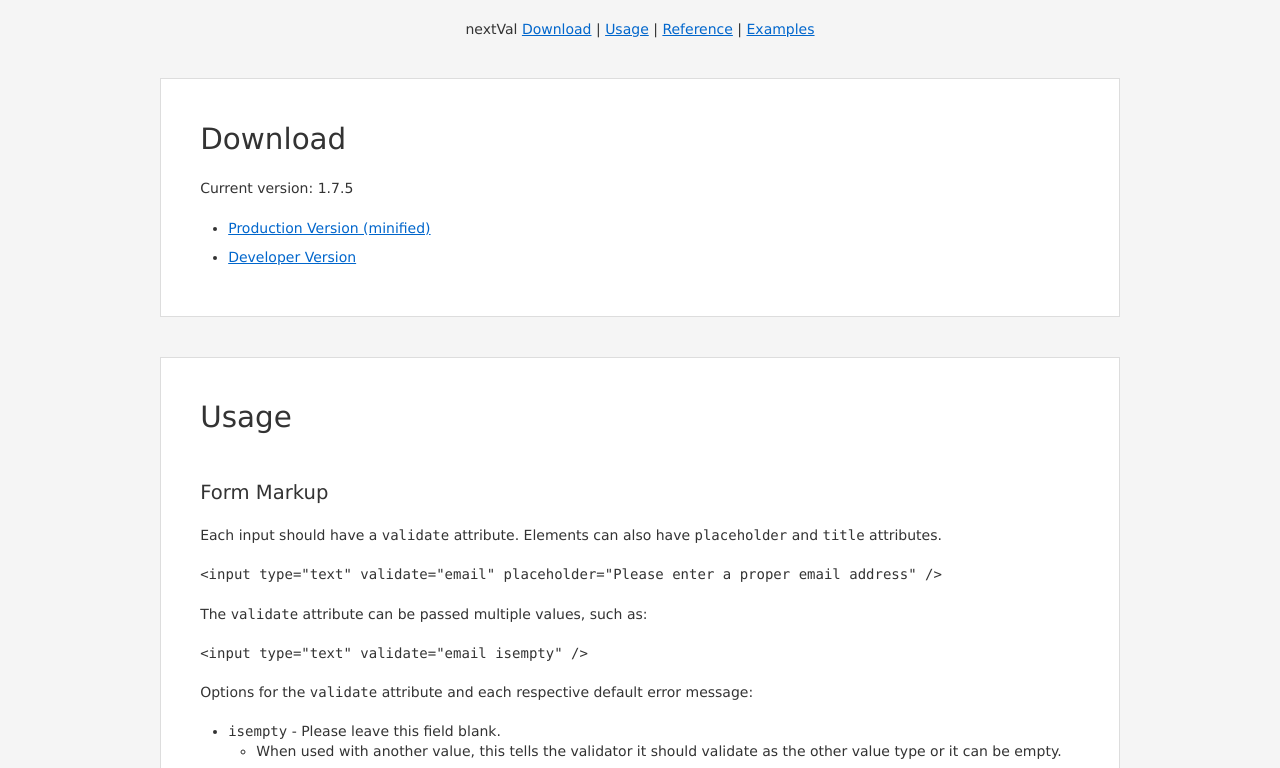
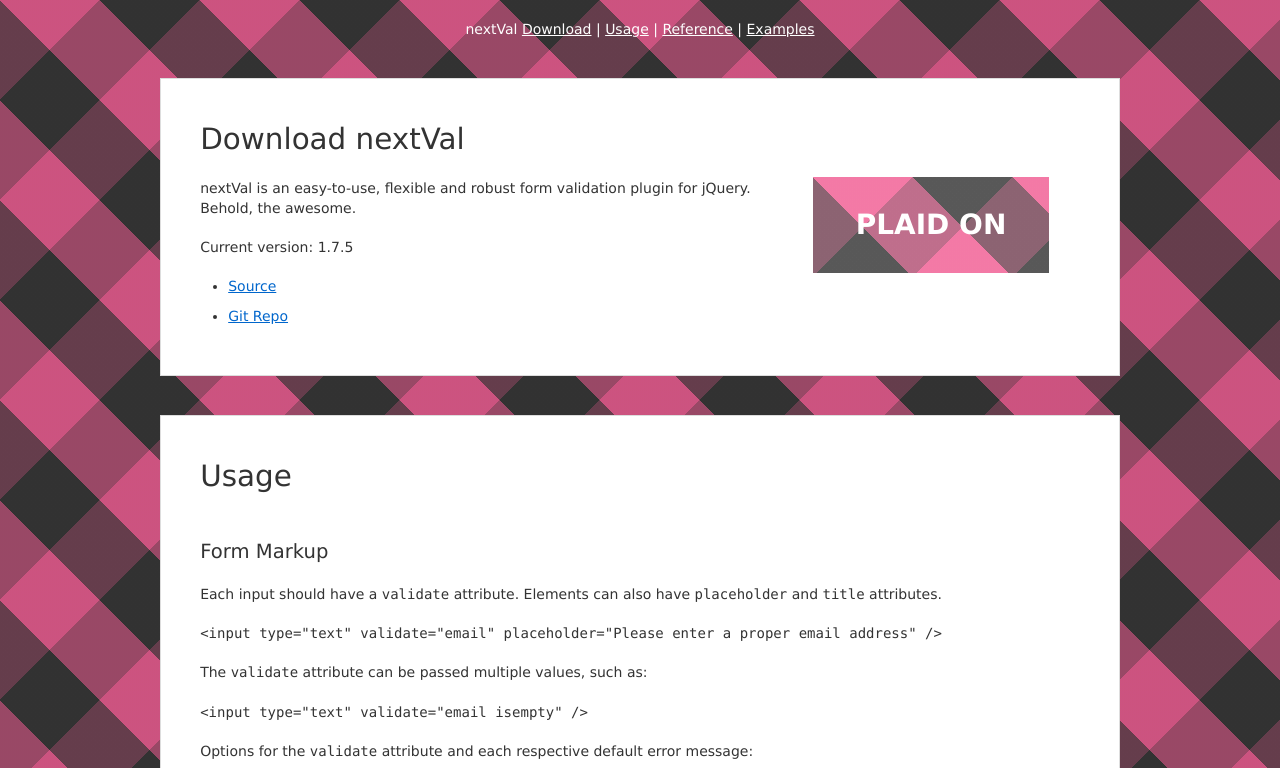
Before and after one commit to jukebox42/nextVal, a plain HTML site: page index.html in a window 1280 px wide. Shown: the top 768 px of the page. Drawn offline with nearby package versions, Linux system fonts and the light colour scheme.

Commit message:
fixed the index page a bit more.

```diff
--- a/index.html
+++ b/index.html
@@ -4,22 +4,8 @@
 <meta charset="utf-8">
 <title>nextVal</title>
 <style type="text/css">
-html, body, div, h1, h2, h3, h4, code, pre, p, a, strong, dl, dd, dt, ul, li, section {
-	margin: 0;
-	padding: 0;
-	border: 0;
-	font-size: 100%;
-	font: inherit;
-	vertical-align: baseline;
-}
-body {
-	line-height: 1;
-	font:14px/1.4 "Lucida Grande",Tahoma,Arial,sans-serif;
-	color:#333;
-	width: 75%;
-	margin: 0 auto;
-	background: #f5f5f5;
-}
+html, body, div, h1, h2, h3, h4, code, pre, p, a, strong, dl, dd, dt, ul, li, section { margin: 0; padding: 0; border: 0; font-size: 100%; font: inherit; vertical-align: baseline }
+body { line-height: 1; font:14px/1.4 "Lucida Grande",Tahoma,Arial,sans-serif; color:#333; width: 75%; margin: 0 auto; background: #f5f5f5 }
 dt, code, pre {font-family:Monaco,"Bitstream Vera Sans Mono","Lucida Console",monospace;}
 p, dl, dt, pre { margin: 1.4em 0; }
 dt, dd, input, li { margin-bottom: .7em; }
@@ -32,9 +18,8 @@
 
 pre { white-space: pre-wrap; word-wrap: break-word; border: 1px #ddd solid; padding: .7em; background: #f5f5f5; }
 
-header { text-align: center; }
-section { padding: 2.8em; background: #fff; margin: 2.8em 0; border: 1px #ddd solid; }
-.who { text-align: center; }
+header, .who { text-align: center; }
+section { padding: 2.8em; background: #fff; margin: 2.8em 0; border: 1px #ddd solid; position: relative; }
 
 form[name=contact1] input[type=text]{ padding: 3px; border: 1px solid #999; border-radius: 5px; -moz-border-radius: 5px; -webkit-border-radius: 5px; }
 form[name=contact1] input[type=text].validation-passed{ border: 1px solid #090; color: #090; }
@@ -42,9 +27,38 @@
 
 form[name=contact3] .validation-message { color: red; margin-left: 1em; }
 
+#plaid { display:block; width:180px; color: #fff; text-decoration: none; font-weight: bold; font-size: 2em; text-align: center; padding: 1em; position: absolute; top: 3.5em; right: 2.5em; background-color:#ccc; }
+#plaid:after { content: ' OFF'; }
+#plaid.awesome:after { content: ' ON'; }
+.awesome header, .awesome header a, .awesome .who, .awesome .who a { color: #fff; }
+
+.awesome,#plaid:hover{background-color: #333;background-image:
+    -moz-linear-gradient(45deg,
+    rgba(255, 94, 153, 0.5) 0%, rgba(255, 94, 153, 0.5) 25%,
+    rgba(50, 50, 50, 0.5) 25%, rgba(50, 50, 50, 0.5) 50%,
+    rgba(255, 94, 153, 0.5) 50%, rgba(255, 94, 153, 0.5) 75%,
+    rgba(50, 50, 50, 0.5) 75%, rgba(50, 50, 50, 0.5) 100%),
+    -moz-linear-gradient(-45deg,
+    rgba(255, 94, 153, 0.5) 0%, rgba(255, 94, 153, 0.5) 25%,
+    rgba(50, 50, 50, 0.5) 25%, rgba(50, 50, 50, 0.5) 50%,
+    rgba(255, 94, 153, 0.5) 50%, rgba(255, 94, 153, 0.5) 75%,
+    rgba(50, 50, 50, 0.5) 75%, rgba(50, 50, 50, 0.5) 100%);
+    background-image: -webkit-linear-gradient(45deg,
+    rgba(255, 94, 153, 0.5) 0%, rgba(255, 94, 153, 0.5) 25%,
+    rgba(50, 50, 50, 0.5) 25%, rgba(50, 50, 50, 0.5) 50%,
+    rgba(255, 94, 153, 0.5) 50%, rgba(255, 94, 153, 0.5) 75%,
+    rgba(50, 50, 50, 0.5) 75%, rgba(50, 50, 50, 0.5) 100%),
+    -webkit-linear-gradient(-45deg,
+    rgba(255, 94, 153, 0.5) 0%, rgba(255, 94, 153, 0.5) 25%,
+    rgba(50, 50, 50, 0.5) 25%, rgba(50, 50, 50, 0.5) 50%,
+    rgba(255, 94, 153, 0.5) 50%, rgba(255, 94, 153, 0.5) 75%,
+    rgba(50, 50, 50, 0.5) 75%, rgba(50, 50, 50, 0.5) 100%);
+    -moz-background-size: 200px 200px;  background-size: 200px 200px;
+}
+
 </style>
 <script src="http://ajax.googleapis.com/ajax/libs/jquery/1.7.0/jquery.min.js" type="text/javascript"></script>
-<script src="jquery.nextval.js" type="text/javascript"></script>
+<script src="jquery.nextval.min.js" type="text/javascript"></script>
 <script type="text/javascript">
 $(function() {
    $('form[name=contact]').nextVal({
@@ -80,19 +94,22 @@
 
 </head>
 
-<body>
+<body class="awesome">
 
 <header>
 <p>nextVal <a href="#download">Download</a> | <a href="#usage">Usage</a> | <a href="#reference">Reference</a> | <a href="#examples">Examples</a></p>
 </header>
 
 <section id="download">
-<h2>Download</h2>
+<h2>Download nextVal</h2>
+<p>nextVal is an easy-to-use, flexible and robust form validation plugin for jQuery.<br />Behold, the awesome.</p>
 <p>Current version: 1.7.5</p>
 <ul>
-	<li><a href="">Production Version (minified)</a></li>
-	<li><a href="">Developer Version</a></li>
+	<li><a href="https://github.com/jukebox42/nextVal/zipball/master">Source</a></li>
+	<li><a href="https://github.com/jukebox42/nextVal">Git Repo</a></li>
 </ul>
+
+<a href="#" class="awesome" id="plaid">PLAID</a>
 </section>
 
 <section id="usage">
@@ -154,7 +171,7 @@
    $('form[name=FORMNAME]').nextVal({
       customRules:[
          ['matchpassword',function($o){return !($o.val() == $('#password').val());},''],
-         ['xheader',function($o){return !$o.val().match(/^X-[a-zA-Z0-9_\-]+$/);},'Please enter a valid xheader. For example X-UserData1'],
+         ['xheader',function($o){return !$o.val().match(/^(X-[a-zA-Z0-9_\-]+)*$/);},'Please enter a valid xheader. For example X-UserData1'],
       ]
    });
 });</pre>
@@ -267,7 +284,7 @@
 	<dt id="onblur">onBlur</dt>
 	<dd>Defaults to <code>false</code>.</dd>
 	<dd>When set to <code>true</code>, form will validate a field upon an <code>onblur</code> event (the field losing focus). Use this in conjunction with <code><a href="#useinline"></a></code> to trigger inline validation messages as a user fills out your form.</dd>
-
+</dl>
 <h3>Form Interactions</h3>
 <dl>
 	<dt id="placehodler">placeholder</dt>
@@ -354,5 +371,13 @@
 
 <p class="who">Written by <a href="https://github.com/jukebox42">John Norton</a> &bull; Documented by <a href="http://laraswanson.com">Lara Swanson</a><br />&copy; 2011</p>
 
+<script type="text/javascript">
+$('#plaid').click(function(){
+	$(this).toggleClass('awesome');
+	$('body').toggleClass('awesome');
+	return false;
+});
+</script>
+
 </body>
 </html>
```
Also changed, not shown: 1 other file.
